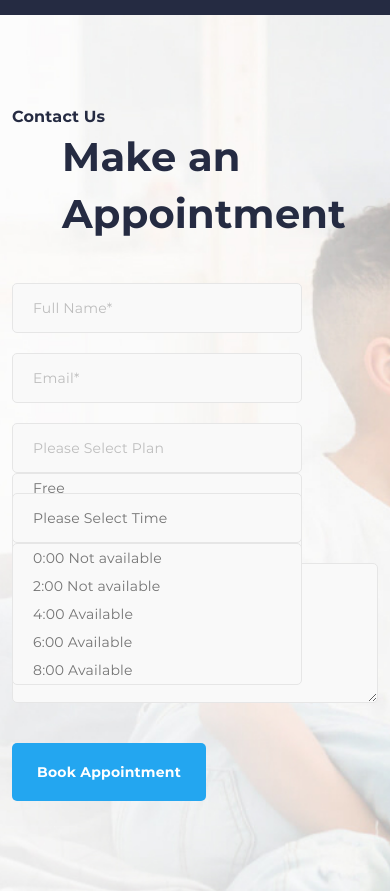
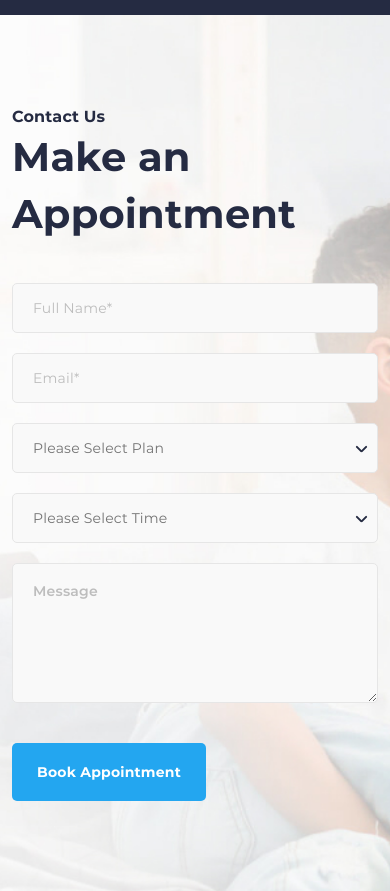
Before and after one commit to stolbovvv/practice_insurance-agency, a website: page src/index.html in a window 390 px wide. Shown: the part 7860-8751 px from the top of the page. Drawn offline with nearby package versions, Linux system fonts and the light colour scheme; files that its build step writes are made by us from their sources; files whose address does not match are found by name.

Commit message:
create and adaptiv section CONTACT 2021-03-15

```diff
--- a/src/index.html
+++ b/src/index.html
@@ -298,17 +298,12 @@
                     <input class="form__input" type="text" name="FormEmail" id="userEmail" placeholder="Email*">
                 </div>
                 <div class="form__select-wrapper">
-                    <select class="form__select form__select_muted" name="FormPricePlan" id="selectedPlan">
+                    <select class="form__select" name="FormPricePlan" id="selectedPlan">
                         <option value="0" selected disabled hidden>Please Select Plan</option>
                         <option value="11">Free</option>
                         <option value="12">Silver</option>
                         <option value="13">Gold</option>
                     </select>
-                    <div class="form__select-list">
-                        <div data-value="11" class="form__select-option">Free</div>
-                        <div data-value="12" class="form__select-option">Silver</div>
-                        <div data-value="13" class="form__select-option">Gold</div>
-                    </div>
                 </div>
                 <div class="form__select-wrapper">
                     <select class="form__select" name="FormContactTime" id="selectedContactTime" size="1">
@@ -319,13 +314,6 @@
                         <option value="24">6:00 Available</option>
                         <option value="25">8:00 Available</option>
                     </select>
-                    <div class="form__select-list">
-                        <div data-value="21" class="form__select-option">0:00 Not available</div>
-                        <div data-value="22" class="form__select-option">2:00 Not available</div>
-                        <div data-value="23" class="form__select-option">4:00 Available</div>
-                        <div data-value="24" class="form__select-option">6:00 Available</div>
-                        <div data-value="25" class="form__select-option">8:00 Available</div>
-                    </div>
                 </div>
                 <div class="form__textarea-wrapper">
                     <textarea class="form__textarea" name="FormMessage" id="userMessage" cols="30" rows="10"
--- a/src/js/script.js
+++ b/src/js/script.js
@@ -3,6 +3,8 @@ window.addEventListener('DOMContentLoaded', () => {
     const menuMobile = document.querySelector('.menu__list_mobile');
     const menuItem = document.querySelectorAll('.menu__list-item-link');
     const burger = document.querySelector('.menu__burger');
+
+    const selectValue = document.querySelectorAll('.form__select-wrapper');
 
     burger.addEventListener('click', () => {
         burger.classList.toggle('active');
@@ -15,4 +17,14 @@ window.addEventListener('DOMContentLoaded', () => {
             menuMobile.classList.toggle('active');
         })
     })
+
+    selectValue.forEach(item => {
+        item.firstElementChild.addEventListener('focus', () => {
+            item.classList.add('form__select-wrapper-focus');
+        })
+        item.firstElementChild.addEventListener('blur', () => {
+            item.classList.remove('form__select-wrapper-focus');
+        })
+    })
+
 })
--- a/src/scss/blocks/contact.scss
+++ b/src/scss/blocks/contact.scss
@@ -17,11 +17,19 @@
         margin-top: 0;
         text-align: left;
         color: $dark-color;
+
+        @media (max-width: 991px) {
+            padding: 0;
+        }
     }
 
     &__form {
         margin-top: 40px;
         max-width: 600px;
+
+        @media (max-width: 991px) {
+            max-width: 100%;
+        }
     }
 }
 
@@ -42,6 +50,10 @@
         width: 290px;
         height: 50px;
         margin-bottom: 20px;
+
+        @media (max-width: 991px) {
+            width: 100%;
+        }
     }
 
     &__input,
@@ -61,39 +73,48 @@
         color: $state-muted;
     }
 
-    &__input-wrapper {
-    }
-
-    &__input {
-    }
-
     &__select-wrapper {
         position: relative;
+
+        &::before,
+        &::after {
+            content: "";
+            position: absolute;
+            display: block;
+            background-color: $dark-color;
+            width: 8px;
+            height: 2px;
+            top: 50%;
+            transform: translateY(-50%);
+            border-radius: 1px;
+            transition: transform $transition-base;
+        }
+
+        &::before {
+            right: 15px;
+            transform: rotate(45deg);
+        }
+        &::after {
+            right: 10px;
+            transform: rotate(-45deg);
+        }
+
+        &-focus {
+            &::before {
+                transform: rotate(-45deg);
+            }
+            &::after {
+                transform: rotate(45deg);
+            }
+        }
     }
 
     &__select {
         appearance: none;
 
-        option {
-            display: none;
-        }
-
         &_muted {
             color: $state-muted;
         }
-    }
-
-    &__select-list {
-        position: absolute;
-        width: 100%;
-        padding: 0 20px 0 20px;
-        background: #f9f9f9;
-        border: 1px solid #e6e6e6;
-        box-sizing: border-box;
-        border-radius: 5px;
-    }
-
-    &__select-option {
     }
 
     &__textarea-wrapper {
@@ -123,7 +144,7 @@
             position: absolute;
             display: block;
             top: 50%;
-            left: 165px;
+            right: 17px;
             transform: translateY(-35%);
             width: 22px;
             margin-left: 20px;
```
Also changed, not shown: dist/css/style.css, dist/css/style.min.css, dist/index.html, dist/js/script.js, dist/js/script.min.js.
